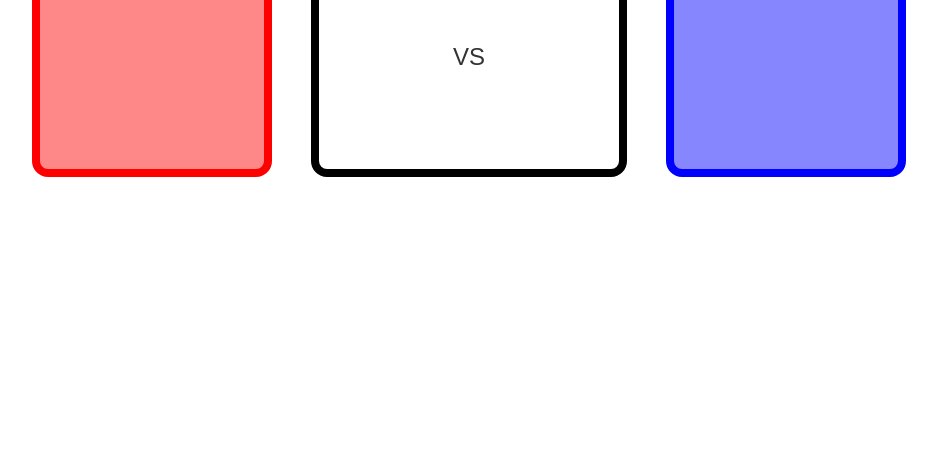
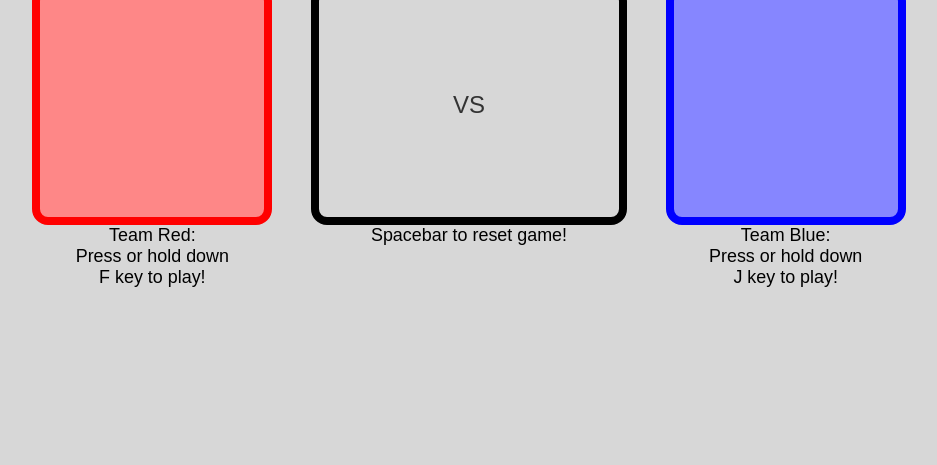
Before and after one commit to AdrianK-B06/Rock-Paper-Scissors, a plain HTML site: page index.html in a window 1280 px wide. Shown: the part 356-821 px from the top of the page, without its empty margins (171-1108 px from the left). Before the commit the page ends 800 px from the top, so only its background shows below. Drawn offline with Linux system fonts and the light colour scheme.

Commit message:
edit on css and html

```diff
--- a/index.html
+++ b/index.html
@@ -19,7 +19,9 @@
         <div class="bluePlayer"></div>
         <div id="result">VS</div>
 
-
+        <p class="redControls">Team Red: </br>Press or hold down</br> F key to play!</p>
+        <p class="blueControls">Team Blue: </br>Press or hold down</br> J key to play!</p>
+        <p class="resetControls">Spacebar to reset game!</p>
     </div>
 
 
--- a/script.js
+++ b/script.js
@@ -89,6 +89,8 @@ function determineWinner() {
     }
 }
 
+// Function to reset the game
+
 function resetGame() {
     redPlayerChoice = null;
     bluePlayerChoice = null;
--- a/style.css
+++ b/style.css
@@ -10,13 +10,20 @@ body {
     max-width: 950px;
     margin: auto;
     max-height: 100vh;
+    background-color: rgb(215, 215, 215);
 }
 
 h1 {
     color: #333;
     margin-top: 1rem;
+    padding: 1.5rem;
 
 }
+
+p {
+    font-size: 1.12rem;
+}
+
 
 .game-container {
     display: grid;
@@ -33,6 +40,15 @@ h1 {
     grid-column-start: 3;
     align-self: flex-end;
     font-size: 40px;
+}
+
+.blueControls {
+    grid-column-start: 3;
+}
+
+.resetControls {
+    grid-column-start: 2;
+    grid-row-start: 3;
 }
 
 .redPlayer {
@@ -65,13 +81,16 @@ h1 {
 }
 
 #result {
-    border: 0.5rem solid black;
-    border-radius: 1rem;
-    font-size: 24px;
-    color: #333;
     grid-column-start: 2;
     grid-row-start: 2;
     display: flex;
     justify-content: center;
     align-items: center;
+    border: 0.5rem solid black;
+    border-radius: 1rem;
+    font-size: 24px;
+    color: #333;
+    min-height: 15rem;
+    min-width: 15rem;
+
 }
```
